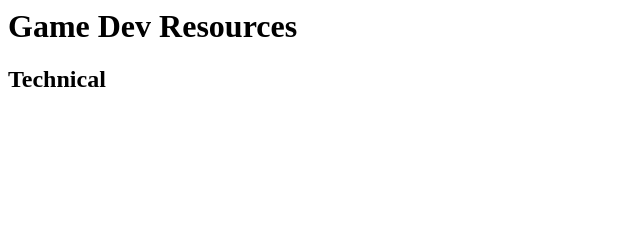
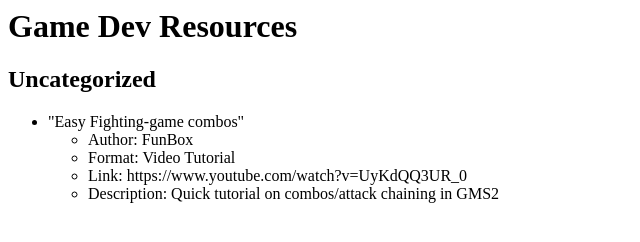
Before and after one commit to OTheTrain/gamedev-resources, a plain HTML site: page index.html in a window 1280 px wide. Shown: the whole page, without its empty margins (0-640 px from the left). Drawn offline with Linux system fonts and the light colour scheme.

Commit message:
added example entry

```diff
--- a/index.html
+++ b/index.html
@@ -5,7 +5,18 @@
 </header>
 
 <main>
-  <h2> Technical </h2>
+
+  <h2> Uncategorized </h2>
+  <ul>
+    <li>"Easy Fighting-game combos"
+      <ul>
+        <li>Author: FunBox</li>
+        <li>Format: Video Tutorial</li>
+        <li>Link: https://www.youtube.com/watch?v=UyKdQQ3UR_0</li>
+        <li>Description: Quick tutorial on combos/attack chaining in GMS2</li>
+      </ul>
+    </li>
+  </ul>
 
 </main>
 
```
